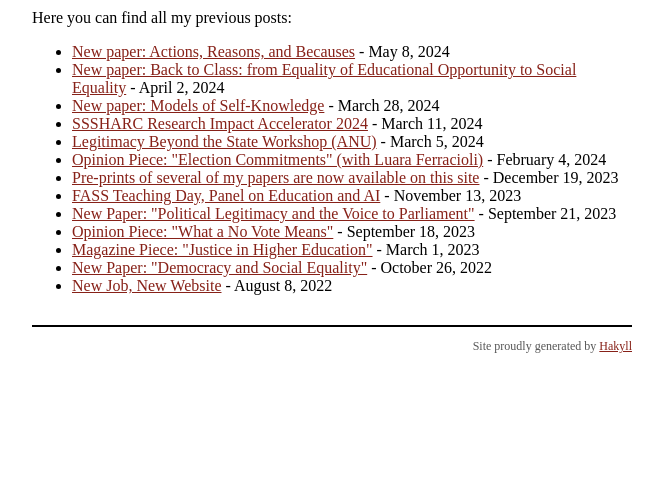
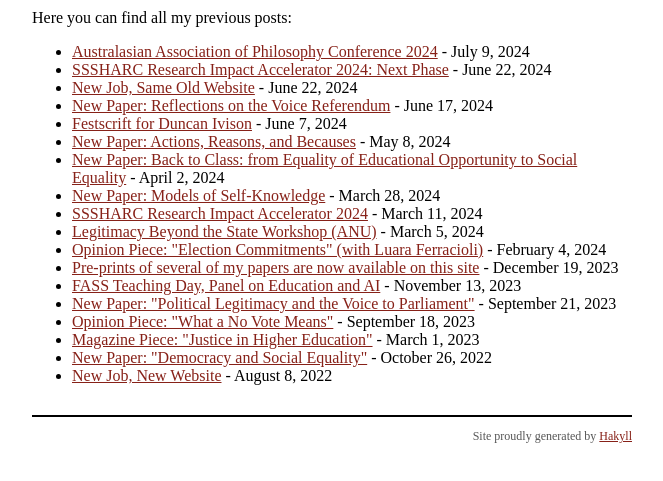
Before and after one commit to rdouglascox/mysite, a plain HTML site: page _site/archive.html in a window 1280 px wide. Shown: the part 101-582 px from the top of the page, without its empty margins (308-971 px from the left). Drawn offline with Linux system fonts and the light colour scheme.

Commit message:
prior to moving to pages

```diff
--- a/_site/archive.html
+++ b/_site/archive.html
@@ -28,15 +28,35 @@
 <ul>
 
         <li>
-            <a href="./posts/2024-05-08-actions-reasons-becauses.html">New paper: Actions, Reasons, and Becauses</a> - May  8, 2024
+            <a href="./posts/2024-07-09-aap_2024.html">Australasian Association of Philosophy Conference 2024</a> - July  9, 2024
         </li>
 
         <li>
-            <a href="./posts/2024-04-02-back-to-class.html">New paper: Back to Class: from Equality of Educational Opportunity to Social Equality</a> - April  2, 2024
+            <a href="./posts/2024-06-22-sssharc_next_phase.html">SSSHARC Research Impact Accelerator 2024: Next Phase</a> - June 22, 2024
         </li>
 
         <li>
-            <a href="./posts/2024-03-28-models-of-self-knowledge.html">New paper: Models of Self-Knowledge</a> - March 28, 2024
+            <a href="./posts/2024-06-22-new_job_same_old_website.html">New Job, Same Old Website</a> - June 22, 2024
+        </li>
+
+        <li>
+            <a href="./posts/2024-06-17-reflections_on_the_voice_referendum.html">New Paper: Reflections on the Voice Referendum</a> - June 17, 2024
+        </li>
+
+        <li>
+            <a href="./posts/2024-06-07-ivison_festschrift.html">Festscrift for Duncan Ivison</a> - June  7, 2024
+        </li>
+
+        <li>
+            <a href="./posts/2024-05-08-actions-reasons-becauses.html">New Paper: Actions, Reasons, and Becauses</a> - May  8, 2024
+        </li>
+
+        <li>
+            <a href="./posts/2024-04-02-back-to-class.html">New Paper: Back to Class: from Equality of Educational Opportunity to Social Equality</a> - April  2, 2024
+        </li>
+
+        <li>
+            <a href="./posts/2024-03-28-models-of-self-knowledge.html">New Paper: Models of Self-Knowledge</a> - March 28, 2024
         </li>
 
         <li>
```
Also changed, not shown: _site/index.html (+23 -3 lines).
